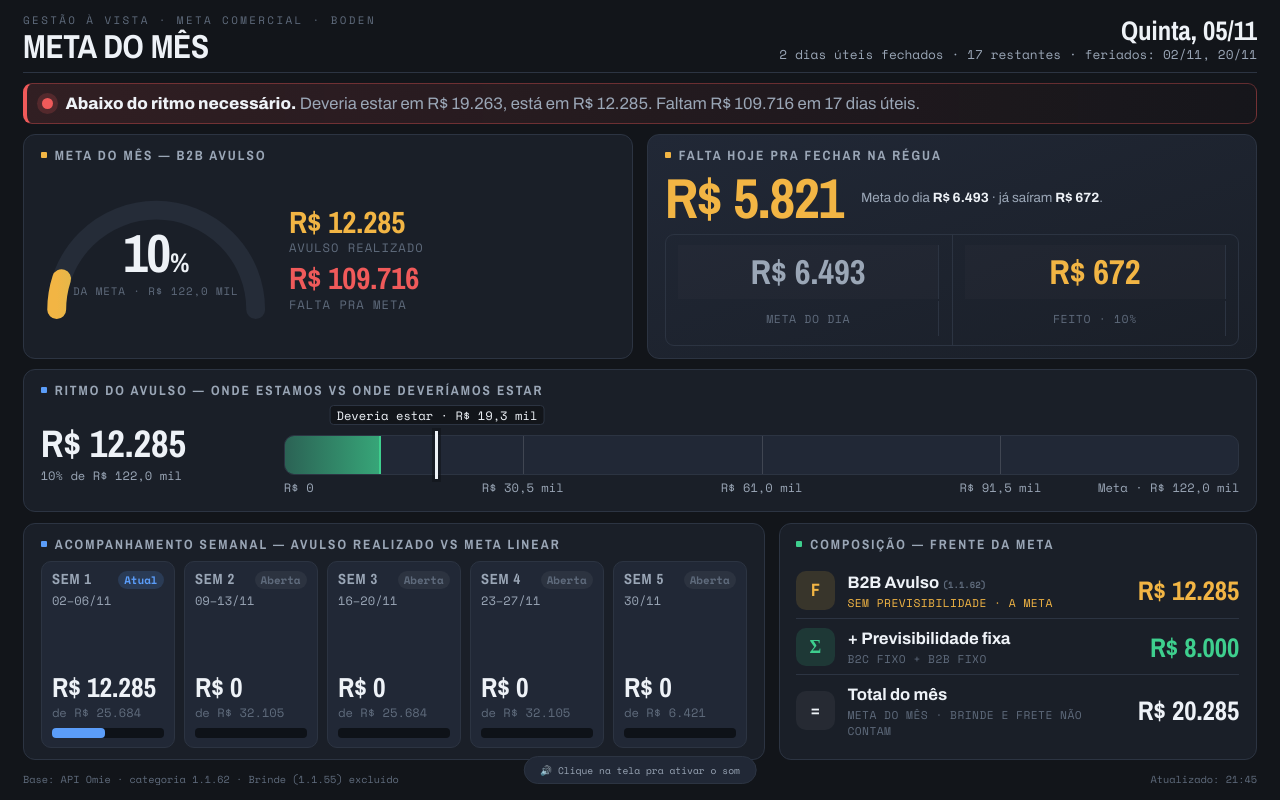
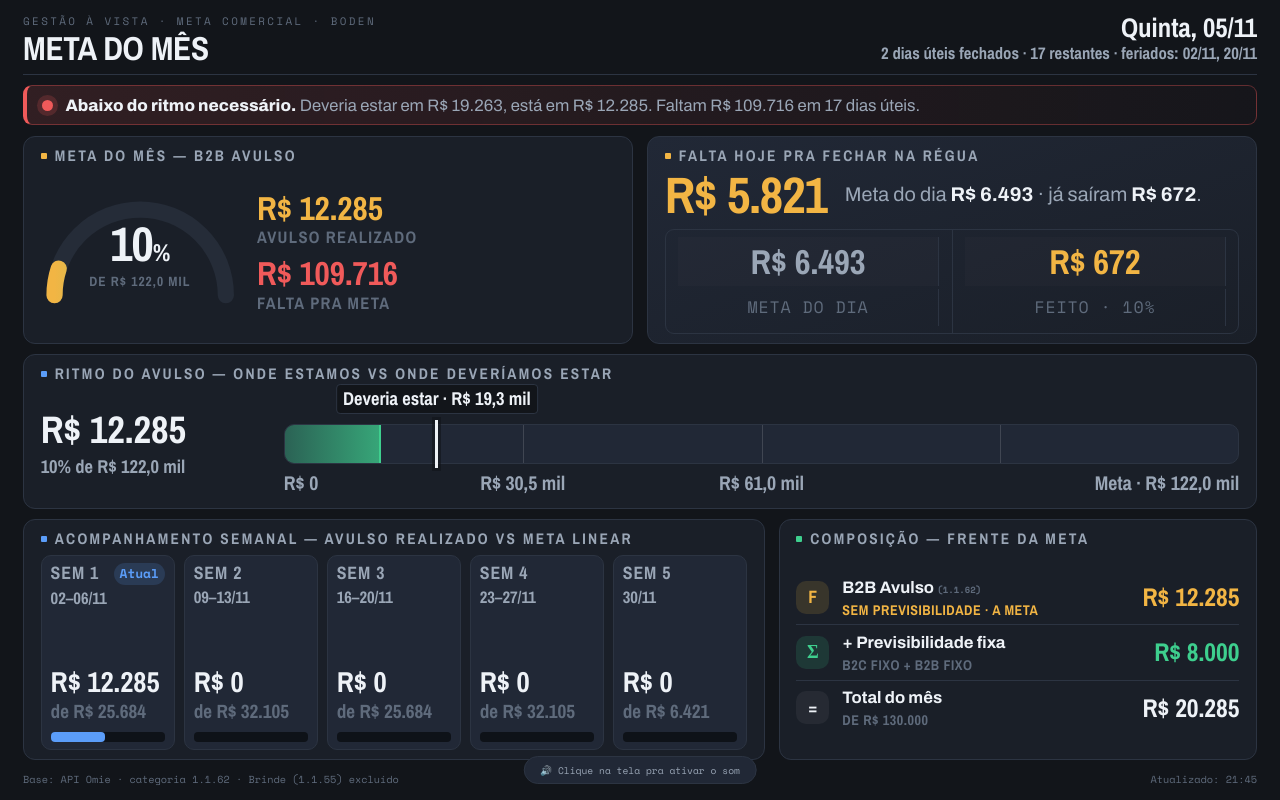
Before and after one commit to limagu9/painel-metatv, a plain HTML site: page index.html in a window 1280 px wide. Drawn offline with nearby package versions, Linux system fonts and the light colour scheme.

Commit message:
Add files via upload

```diff
--- a/index.html
+++ b/index.html
@@ -20,7 +20,7 @@
   h1{font-family:'Archivo Narrow',sans-serif;font-weight:800;font-size:2.6vw;letter-spacing:-.01em;text-transform:uppercase;line-height:1}
   .ref{text-align:right}
   .ref .day{font-family:'Archivo Narrow';font-weight:800;font-size:2.1vw;line-height:1.1}
-  .ref .sub{font-family:'Space Mono',monospace;font-size:1vw;color:var(--ink-dim)}
+  .ref .sub{font-family:'Archivo Narrow',sans-serif;font-weight:700;font-size:1.3vw;color:var(--ink-dim)}
   .status{display:flex;align-items:center;gap:12px;background:linear-gradient(90deg,rgba(242,90,90,.14),rgba(242,90,90,.02));border:1px solid rgba(242,90,90,.35);border-left:4px solid var(--red2);border-radius:9px;padding:1vh 1.2vw;flex:none}
   .status .dot{width:11px;height:11px;border-radius:50%;background:var(--red2);box-shadow:0 0 0 5px rgba(240,90,90,.18);flex:none}
   .status .txt{font-size:1.3vw;color:var(--ink)}
@@ -31,8 +31,8 @@
   .status-mid{background:linear-gradient(90deg,rgba(242,181,68,.16),rgba(242,181,68,.02));border-color:rgba(242,181,68,.4);border-left-color:var(--amber)}
   .status-mid .dot{background:var(--amber);box-shadow:0 0 0 5px rgba(242,181,68,.18)}
   .pace-piso{position:absolute;top:0;bottom:0;width:0;border-left:2px dashed var(--amber);z-index:3}
-  .pace-piso-lbl{position:absolute;bottom:auto;top:calc(100% + .6vh);z-index:4;white-space:nowrap;font-family:'Space Mono',monospace;font-size:.95vw;color:var(--amber);transform:translateX(-50%);background:var(--bg);padding:1px 6px;border-radius:4px;border:1px solid rgba(242,181,68,.4)}
-  .pace-wrap{position:relative;padding-top:3.4vh}
+  .pace-piso-lbl{position:absolute;bottom:auto;top:calc(100% + .6vh);z-index:4;white-space:nowrap;font-family:'Archivo Narrow',sans-serif;font-weight:700;font-size:1.3vw;color:var(--amber);transform:translateX(-50%);background:var(--bg);padding:1px 6px;border-radius:4px;border:1px solid rgba(242,181,68,.4)}
+  .pace-wrap{position:relative;padding-top:4.2vh}
   .b-mid{background:rgba(242,181,68,.16);color:var(--amber)}
   .wk-mid{border-color:rgba(242,181,68,.45)}
   .wk-piso{font-family:'Space Mono',monospace;font-size:.9vw;color:var(--amber);margin-top:.2vh}
@@ -40,75 +40,75 @@
   .compare.c3 div:nth-child(2){border-right:1px solid var(--line)}
   .compare .piso{color:var(--amber)}
   #avisoMeta{display:none;font-family:'Space Mono',monospace;font-size:.75vw;color:var(--amber);background:rgba(242,181,68,.1);border:1px solid rgba(242,181,68,.35);border-radius:8px;padding:.5vh 1vw;flex:none}
-  .card{background:var(--panel);border:1px solid var(--line);border-radius:12px;padding:1.4vh 1.3vw;display:flex;flex-direction:column;min-height:0}
-  .card h2{font-family:'Archivo Narrow';font-weight:700;font-size:1.05vw;letter-spacing:.15em;text-transform:uppercase;color:var(--ink-dim);margin-bottom:1vh;display:flex;align-items:center;gap:8px;flex:none}
+  .card{background:var(--panel);border:1px solid var(--line);border-radius:12px;padding:1.1vh 1.3vw;display:flex;flex-direction:column;min-height:0}
+  .card h2{font-family:'Archivo Narrow';font-weight:700;font-size:1.2vw;letter-spacing:.15em;text-transform:uppercase;color:var(--ink-dim);margin-bottom:.7vh;display:flex;align-items:center;gap:8px;flex:none}
   .card h2::before{content:"";width:6px;height:6px;border-radius:1px;background:var(--green);display:inline-block}
   .top{display:grid;grid-template-columns:1fr 1fr;gap:1.1vw;flex:none}
   .gauge-card h2::before{background:var(--amber)}
   .gauge-inner{display:flex;align-items:center;gap:1.4vw;flex:1;min-height:0}
-  .gauge{position:relative;width:18vw;flex:none}
+  .gauge{position:relative;width:15.5vw;flex:none}
   .gauge svg{width:100%;height:auto;overflow:visible;display:block}
   .gauge-center{position:absolute;top:52%;left:50%;transform:translate(-50%,-50%);text-align:center;width:100%}
-  .gauge-pct{font-family:'Archivo Narrow';font-weight:800;font-size:4.2vw;line-height:1;letter-spacing:-.02em}
-  .gauge-label{font-family:'Space Mono',monospace;font-size:.85vw;letter-spacing:.08em;text-transform:uppercase;color:var(--ink-faint);margin-top:.5vh;line-height:1.3}
+  .gauge-pct{font-family:'Archivo Narrow';font-weight:800;font-size:3.8vw;line-height:1;letter-spacing:-.02em}
+  .gauge-label{font-family:'Archivo Narrow',sans-serif;font-weight:700;font-size:1.05vw;letter-spacing:.08em;text-transform:uppercase;color:var(--ink-faint);margin-top:.5vh;line-height:1.3}
   .gauge-side{display:flex;flex-direction:column;gap:1vh}
-  .gv .n{font-family:'Archivo Narrow';font-weight:800;font-size:2.4vw;line-height:1}
-  .gv .l{font-family:'Space Mono',monospace;font-size:.95vw;letter-spacing:.08em;text-transform:uppercase;color:var(--ink-faint);margin-top:.2vh}
+  .gv .n{font-family:'Archivo Narrow';font-weight:800;font-size:2.6vw;line-height:1}
+  .gv .l{font-family:'Archivo Narrow',sans-serif;font-weight:700;font-size:1.3vw;letter-spacing:.08em;text-transform:uppercase;color:var(--ink-faint);margin-top:.2vh}
   .daily-card{background:linear-gradient(160deg,var(--panel-2),var(--panel))}
   .daily-card h2::before{background:var(--amber)}
   .daily-inner{display:flex;flex-direction:column;justify-content:center;gap:1.4vh;flex:1;min-height:0}
   .daily-left{display:flex;align-items:center;gap:1.4vw;min-width:0}
-  .big-daily{font-family:'Archivo Narrow';font-weight:900;white-space:nowrap;flex:none;font-size:4.4vw;line-height:.9;letter-spacing:-.02em;color:var(--amber)}
-  .daily-sub{font-size:1.05vw;color:var(--ink-dim);margin-top:0;line-height:1.3}
+  .big-daily{font-family:'Archivo Narrow';font-weight:900;white-space:nowrap;flex:none;font-size:4vw;line-height:.9;letter-spacing:-.02em;color:var(--amber)}
+  .daily-sub{font-size:1.55vw;line-height:1.25;color:var(--ink-dim);margin-top:0;line-height:1.3}
   .daily-sub b{color:var(--ink)}
   .compare{display:flex;border:1px solid var(--line);border-radius:9px;overflow:hidden;flex:none;min-width:11vw}
-  .compare div{flex:1;padding:1.2vh 1vw;text-align:center}
+  .compare div{flex:1;padding:.9vh 1vw;text-align:center}
   .compare div:first-child{border-right:1px solid var(--line);background:rgba(255,255,255,.015)}
   .compare .cn{font-family:'Archivo Narrow';font-weight:800;font-size:2.7vw;line-height:1}
-  .compare .cl{font-family:'Space Mono',monospace;font-size:.9vw;letter-spacing:.05em;text-transform:uppercase;color:var(--ink-faint);margin-top:.3vh}
+  .compare .cl{font-family:'Space Mono',monospace;font-size:1.3vw;letter-spacing:.05em;text-transform:uppercase;color:var(--ink-faint);margin-top:.3vh}
   .compare .old{color:var(--ink-dim)}
   .pace-card{flex:none}
   .pace-card h2::before{background:var(--blue)}
   .pace-track{position:relative;height:5vh;background:var(--panel-2);border:1px solid var(--line);border-radius:10px;overflow:visible}
   .pace-fill{z-index:1;position:absolute;top:0;left:0;bottom:0;border-radius:9px 0 0 9px;background:linear-gradient(90deg,rgba(62,207,142,.35),rgba(62,207,142,.75));border-right:2px solid var(--green);transition:width .8s cubic-bezier(.2,.8,.2,1)}
   .pace-should{position:absolute;top:-5px;bottom:-5px;width:3px;background:var(--ink);box-shadow:0 0 0 3px rgba(18,21,26,.6);transition:left .8s}
-  .pace-should::after{content:attr(data-lbl);position:absolute;top:-3.2vh;left:50%;transform:translateX(-50%);white-space:nowrap;font-family:'Space Mono',monospace;font-size:.95vw;color:var(--ink);background:var(--bg);padding:1px 6px;border-radius:4px;border:1px solid var(--line)}
+  .pace-should::after{content:attr(data-lbl);position:absolute;top:-4.4vh;left:50%;transform:translateX(-50%);white-space:nowrap;font-family:'Archivo Narrow',sans-serif;font-weight:700;font-size:1.45vw;color:var(--ink);background:var(--bg);padding:1px 6px;border-radius:4px;border:1px solid var(--line)}
   .pace-inside{display:none;position:absolute;top:50%;left:12px;white-space:nowrap;transform:translateY(-50%);font-family:'Archivo Narrow';font-weight:800;font-size:1.1vw;color:#0c130f;z-index:2}
-  .pace-labels{position:relative;height:2.6vh;margin-top:.6vh;font-family:'Space Mono',monospace;font-size:.95vw;color:var(--ink-dim)}
+  .pace-labels{position:relative;height:3.6vh;margin-top:.8vh;font-family:'Archivo Narrow',sans-serif;font-weight:700;font-size:1.55vw;color:var(--ink-dim)}
   .pace-labels>span{position:absolute;top:0;transform:translateX(-50%);white-space:nowrap}
   .pace-labels>span.first{transform:none}.pace-labels>span.last{transform:translateX(-100%)}
   .pace-row{display:flex;align-items:center;gap:2vw}
   .pace-big{flex:none;width:17vw}
   .pace-big .pv{font-family:'Archivo Narrow';font-weight:800;font-size:3vw;line-height:1}
-  .pace-big .pl{font-family:'Space Mono',monospace;font-size:.95vw;color:var(--ink-dim);margin-top:.6vh}
+  .pace-big .pl{font-family:'Archivo Narrow',sans-serif;font-weight:700;font-size:1.45vw;color:var(--ink-dim);margin-top:.6vh}
   .pace-bar{flex:1;min-width:0}
   .pace-tick{position:absolute;top:0;bottom:0;width:0;border-left:1px solid rgba(255,255,255,.14);z-index:0}
   .bottom{display:grid;grid-template-columns:1.55fr 1fr;gap:1.1vw;flex:1;min-height:0}
   .weeks-card h2::before{background:var(--blue)}
   .wk-grid{display:grid;grid-template-columns:repeat(5,1fr);gap:.7vw;flex:1;min-height:0}
-  .wk{background:var(--panel-2);border:1px solid var(--line);border-radius:10px;padding:1.1vh .8vw;min-width:0;display:flex;flex-direction:column;justify-content:space-between}
+  .wk{background:var(--panel-2);border:1px solid var(--line);border-radius:10px;padding:.9vh .7vw;min-width:0;display:flex;flex-direction:column;justify-content:space-between}
   .wk .wk-head{display:flex;justify-content:space-between;align-items:flex-start;gap:4px}
-  .wk-num{font-family:'Archivo Narrow';font-weight:800;font-size:1.15vw;letter-spacing:.05em;text-transform:uppercase;color:var(--ink-dim);line-height:1.15}
-  .wk-badge{font-family:'Space Mono',monospace;font-size:.85vw;padding:2px 6px;border-radius:20px;font-weight:700;white-space:nowrap}
+  .wk-num{font-family:'Archivo Narrow';font-weight:800;white-space:nowrap;font-size:1.4vw;letter-spacing:.05em;text-transform:uppercase;color:var(--ink-dim);line-height:1.15}
+  .wk-badge{font-family:'Space Mono',monospace;font-size:1vw;padding:2px 6px;border-radius:20px;font-weight:700;white-space:nowrap}
   .b-under{background:rgba(240,90,90,.14);color:var(--red2)}
   .b-now{background:rgba(91,157,249,.16);color:var(--blue)}
   .b-open{background:rgba(255,255,255,.05);color:var(--ink-faint)}
   .b-done{background:rgba(62,207,142,.16);color:var(--green)}
   .wk-win{border-color:rgba(62,207,142,.45);background:linear-gradient(160deg,rgba(62,207,142,.10),var(--panel-2))}
-  .wk-per{font-family:'Space Mono',monospace;font-size:.95vw;color:var(--ink-dim);margin-top:.3vh;white-space:nowrap}
-  .wk-real{font-family:'Archivo Narrow';font-weight:800;white-space:nowrap;font-size:2.15vw;line-height:1;margin-top:.6vh}
-  .wk-of{font-family:'Space Mono',monospace;font-size:.95vw;color:var(--ink-faint);margin-top:.3vh}
+  .wk-per{font-family:'Archivo Narrow',sans-serif;font-weight:700;font-size:1.3vw;color:var(--ink-dim);margin-top:.3vh;white-space:nowrap}
+  .wk-real{font-family:'Archivo Narrow';font-weight:800;white-space:nowrap;font-size:2.25vw;line-height:1;margin-top:.6vh}
+  .wk-of{font-family:'Archivo Narrow',sans-serif;font-weight:700;white-space:nowrap;font-size:1.5vw;color:var(--ink-faint);margin-top:.3vh}
   .wk-bar{height:10px;background:#0e1218;border-radius:4px;margin-top:.9vh;overflow:hidden}
   .wk-bar span{display:block;height:100%;border-radius:4px;transition:width .8s}
   .comp-card h2::before{background:var(--green)}
   .comp-list{display:flex;flex-direction:column;flex:1;min-height:0;justify-content:center}
-  .comp-row{display:flex;align-items:center;gap:1vw;padding:1vh 0;border-bottom:1px solid var(--line)}
+  .comp-row{display:flex;align-items:center;gap:1vw;padding:.7vh 0;border-bottom:1px solid var(--line)}
   .comp-row:last-child{border-bottom:none}
-  .comp-icon{width:3vw;height:3vw;border-radius:10px;flex:none;display:flex;align-items:center;justify-content:center;font-family:'Archivo Narrow';font-weight:800;font-size:1.4vw}
+  .comp-icon{width:2.6vw;height:2.6vw;border-radius:10px;flex:none;display:flex;align-items:center;justify-content:center;font-family:'Archivo Narrow';font-weight:800;font-size:1.4vw}
   .comp-meta{flex:1;min-width:0}
   .comp-name{font-weight:700;font-size:1.3vw}
-  .comp-tag{font-family:'Space Mono',monospace;font-size:.88vw;letter-spacing:.04em;text-transform:uppercase;color:var(--ink-faint);margin-top:.2vh}
-  .comp-val{font-family:'Archivo Narrow';font-weight:800;font-size:2.1vw;text-align:right;white-space:nowrap}
+  .comp-tag{font-family:'Archivo Narrow',sans-serif;font-weight:700;font-size:1.1vw;letter-spacing:.04em;text-transform:uppercase;color:var(--ink-faint);margin-top:.2vh}
+  .comp-val{font-family:'Archivo Narrow';font-weight:800;font-size:2vw;text-align:right;white-space:nowrap}
   footer{font-family:'Space Mono',monospace;font-size:.8vw;color:var(--ink-faint);display:flex;justify-content:space-between;flex:none;padding-top:.4vh}
   .mono{font-family:'Space Mono',monospace}
   #confetti{position:fixed;inset:0;width:100vw;height:100vh;pointer-events:none;z-index:9999}
@@ -164,7 +164,7 @@
           </svg>
           <div class="gauge-center">
             <div class="gauge-pct" id="gaugePct">—<small style="font-size:.5em">%</small></div>
-            <div class="gauge-label">da meta · <span id="metaAvLbl">—</span></div>
+            <div class="gauge-label">de <span id="metaAvLbl">—</span></div>
           </div>
         </div>
         <div class="gauge-side">
@@ -454,7 +454,7 @@ function render(d){
   document.getElementById('paceRealLbl').textContent=Math.round(d.pctAvulso)+'% de '+fmtK(d.metaAvulso);
   const pl=document.getElementById('paceLabels');
   pl.querySelectorAll('.mid').forEach(e=>e.remove());
-  [25,50,75].forEach(p=>{if(temPiso&&Math.abs(p-d.pctPiso)<12)return;const sp=document.createElement('span');sp.className='mid';sp.style.left=p+'%';sp.textContent=fmtK(d.metaAvulso*p/100);pl.appendChild(sp);});
+  [25,50].forEach(p=>{if(temPiso&&Math.abs(p-d.pctPiso)<12)return;const sp=document.createElement('span');sp.className='mid';sp.style.left=p+'%';sp.textContent=fmtK(d.metaAvulso*p/100);pl.appendChild(sp);});
 
   // faixa de status
   const st=document.getElementById('status');
@@ -494,7 +494,7 @@ function render(d){
     else if(st2==='atual'){badge='<span class="wk-badge b-now">Atual</span>';cor='var(--blue)';}
     else if(st2==='amarelo'){badge='<span class="wk-badge b-mid">'+(s.situacao==='atual'?'Piso ✓':dif+'%')+'</span>';cls=' wk-mid';cor='var(--amber)';}
     else if(st2==='vermelho'){badge='<span class="wk-badge b-under">'+dif+'%</span>';cor='var(--red2)';}
-    else{badge='<span class="wk-badge b-open">Aberta</span>';cor='var(--ink-faint)';}
+    else{badge='';cor='var(--ink-faint)';}
     const w=Math.min(s.pct,100);
     const realCor=st2==='verde'?'style="color:var(--green)"':'';
     const periodo=s.periodo||perAntigo[s.semana-1];
@@ -535,7 +535,7 @@ function render(d){
   document.getElementById('compTotal').style.color = total>=d.metaMes ? 'var(--green)' : (temPiso && total>=d.pisoMes ? 'var(--amber)' : 'var(--ink)');
   document.getElementById('compTotalTag').textContent = temPiso
     ? 'de '+fmt(d.metaMes)+' · piso BP '+fmt(d.pisoMes)
-    : 'Meta do mês · Brinde e frete não contam';
+    : 'de '+fmt(d.metaMes);
 
   // rodapé
   const at=new Date(d.atualizadoEm);
```
